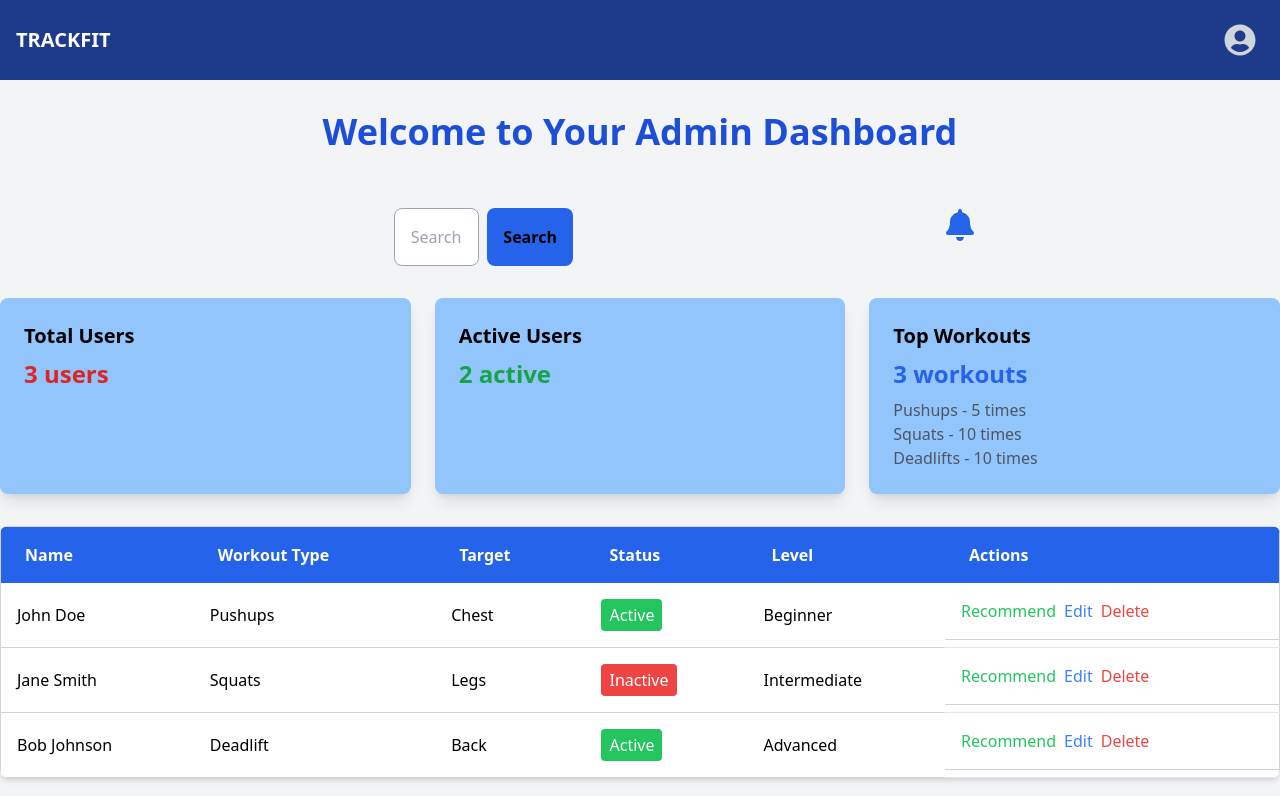
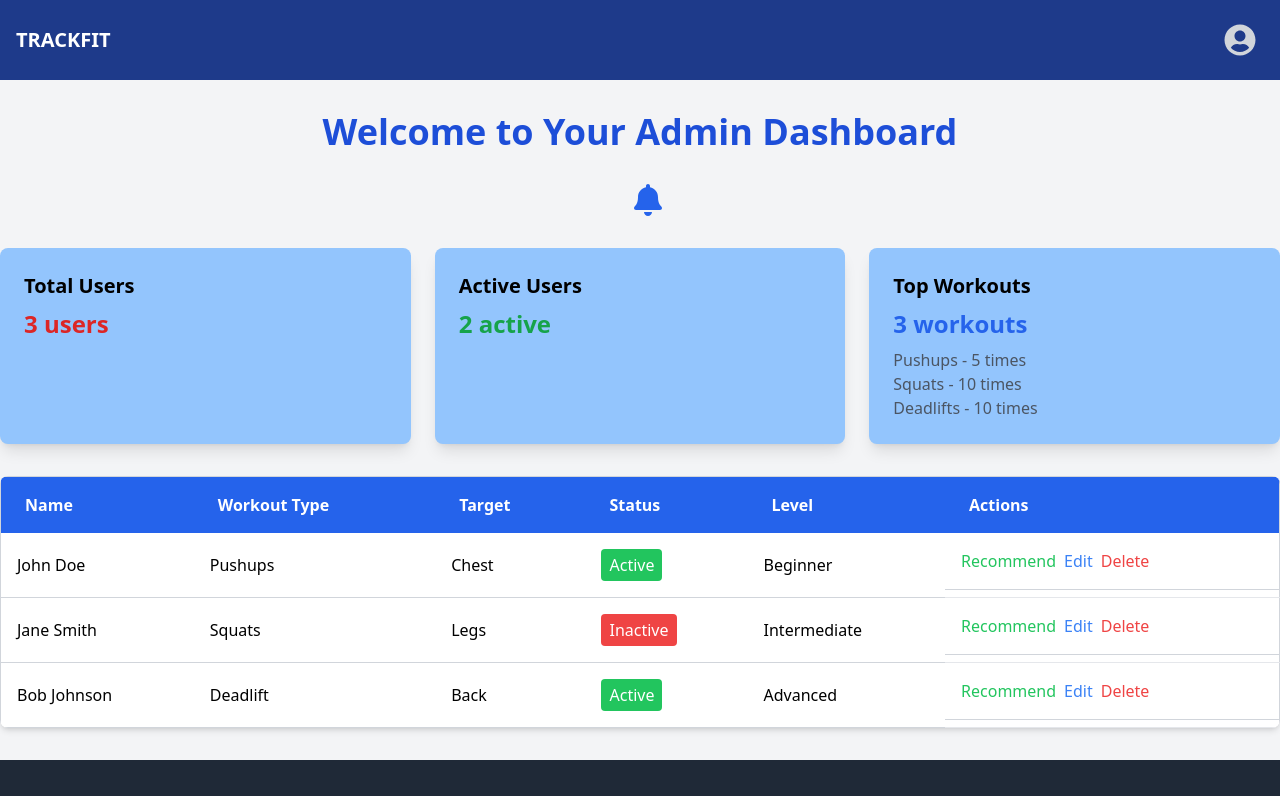
Before and after one commit to chas-academy/u09-fullstack-js-Brianosumba, a React (Vite) app in the folder frontend/: page /admin in a window 1280 px wide. Shown: the top 796 px of the page. Built offline with nearby package versions, Linux system fonts and the light colour scheme.

Commit message:
admin fix

```diff
--- a/frontend/src/pages/AdminPage/Admin.jsx
+++ b/frontend/src/pages/AdminPage/Admin.jsx
@@ -120,10 +120,6 @@ const Admin = () => {
 
         {/* Search and notification icon */}
         <div className="flex justify-center items-center mb-8 px-4">
-          <div className="flex w-full md:w-3/4 lg:w-2/3 xl:w-1/2 items-center">
-            <SearchField />
-          </div>
-
           <button
             type="button"
             aria-label="Notifications"
```
